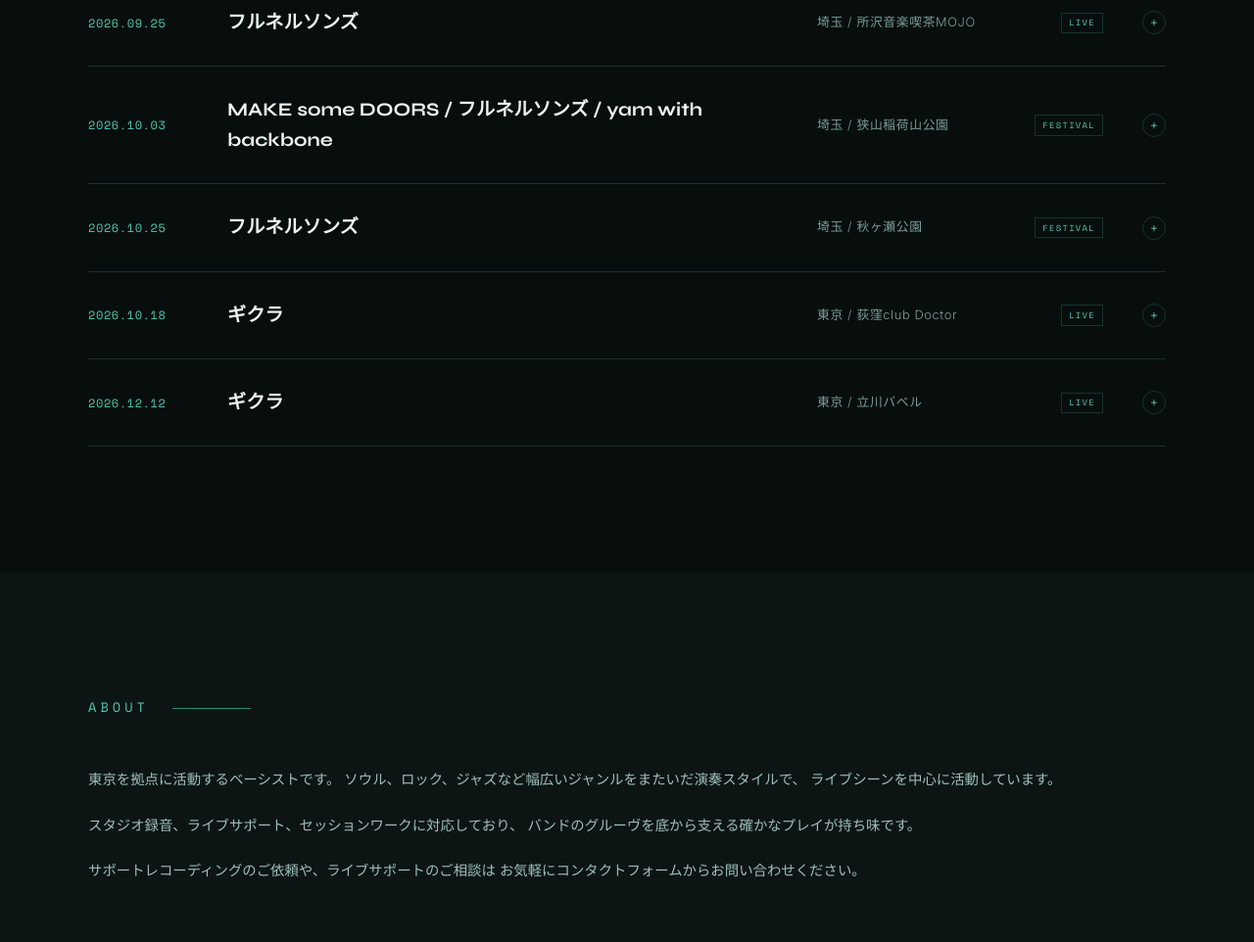
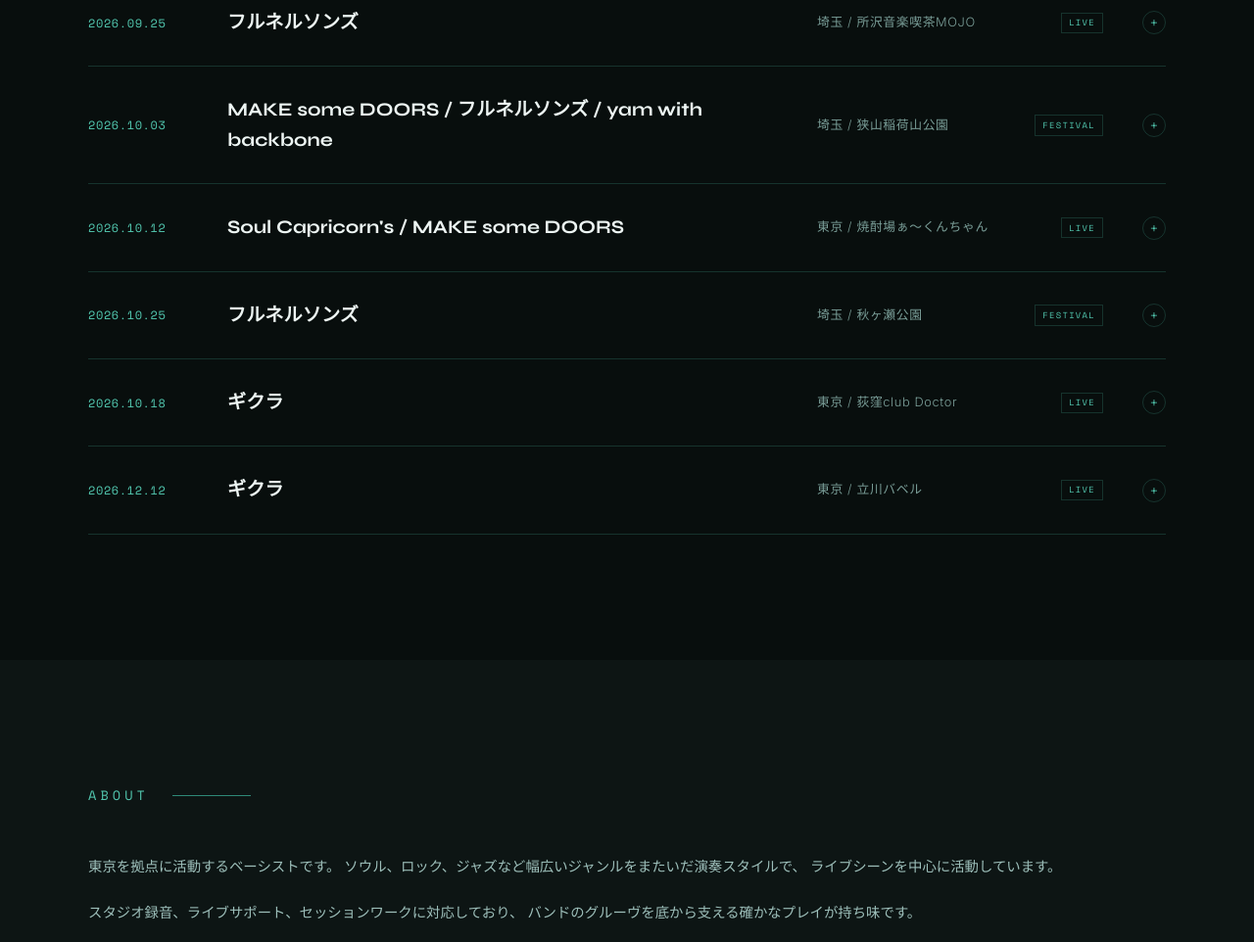
Before and after one commit to ryokob84/bass_site, a plain HTML site: page index.html in a window 1280 px wide. Shown: the part 1060-2022 px from the top of the page at 98% size. Drawn offline with nearby package versions, Linux system fonts and the light colour scheme.

Commit message:
Add 10/12 live schedule: Soul Capricorn's / MAKE some DOORS @ 焼酎場ぁ～くんちゃん
Co-Authored-By: Claude Sonnet 5 <noreply@anthropic.com>

```diff
--- a/index.html
+++ b/index.html
@@ -1050,6 +1050,35 @@
           </div>
         </div>
 
+        <!-- 10/12: Soul Capricorn's / MAKE some DOORS @ 焼酎場ぁ～くんちゃん -->
+        <div class="live-item fade-up">
+          <div class="live-row" onclick="toggleLive(this)">
+            <div class="live-date">2026.10.12</div>
+            <div class="live-band">Soul Capricorn's / MAKE some DOORS</div>
+            <div class="live-venue">東京 / 焼酎場ぁ～くんちゃん</div>
+            <div class="live-tag">Live</div>
+            <div class="live-arrow">+</div>
+          </div>
+          <div class="live-detail">
+            <div class="live-detail-inner">
+              <div class="live-detail-blocks">
+                <div class="live-detail-block">
+                  <div class="live-detail-label">会場</div>
+                  <div class="live-detail-value">焼酎場ぁ～くんちゃん<br>（東京都中野区）</div>
+                </div>
+                <div class="live-detail-block">
+                  <div class="live-detail-label">時間</div>
+                  <div class="live-detail-value">詳細未定</div>
+                </div>
+                <div class="live-detail-block">
+                  <div class="live-detail-label">チケット</div>
+                  <div class="live-detail-value">詳細未定</div>
+                </div>
+              </div>
+            </div>
+          </div>
+        </div>
+
         <!-- 10/25: フルネルソンズ @ 秋ヶ瀬フェス -->
         <div class="live-item fade-up">
           <div class="live-row" onclick="toggleLive(this)">
```
